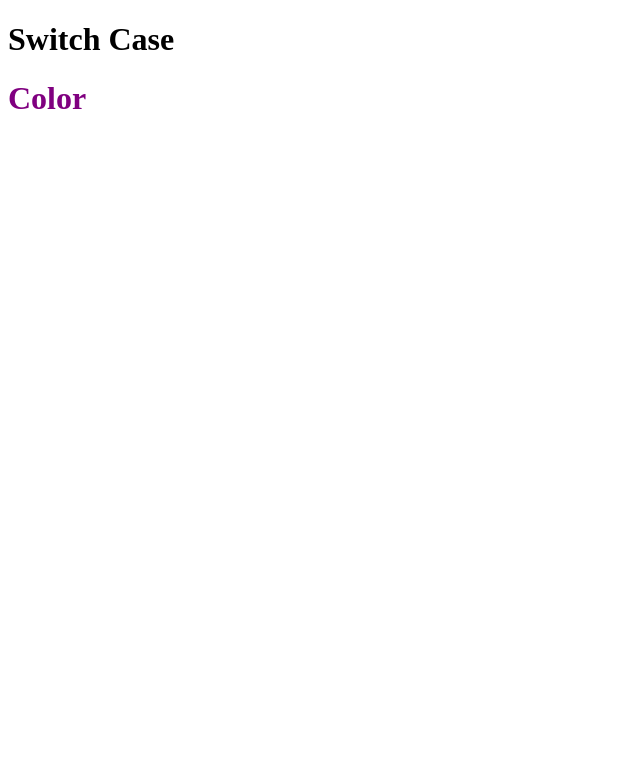
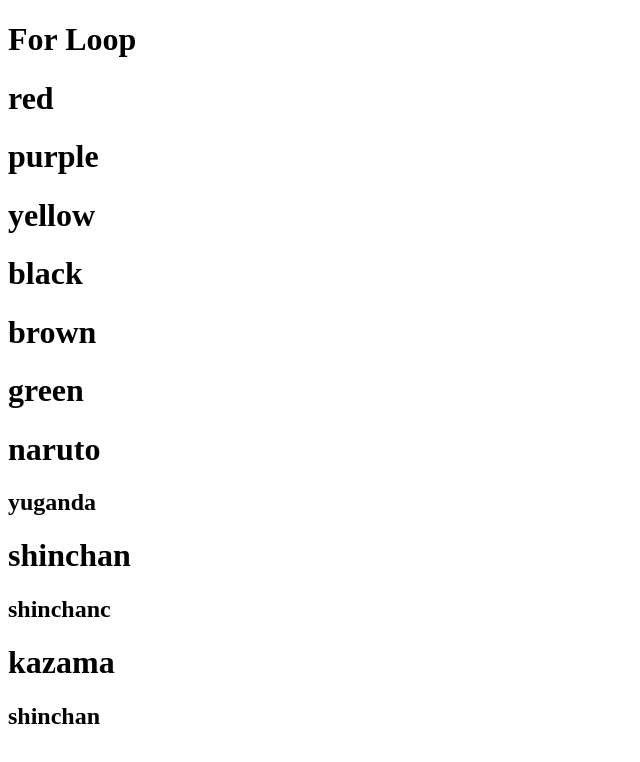
Before and after one commit to imkhushboo/Angular_project, an Angular app: page / in a window 1280 px wide. Shown: the top 762 px of the page, without its empty margins (0-640 px from the left). Built offline with nearby package versions, Linux system fonts and the light colour scheme.

Commit message:
for loop

```diff
--- a/src/app/app.component.html
+++ b/src/app/app.component.html
@@ -1,9 +1,9 @@
 <h1>{{title}} </h1>
-<div [ngSwitch]="color">
-    <h1 *ngSwitchCase="'red'" style="color:red"> Color</h1>
-    <h1 *ngSwitchCase="'green'" style="color:green"> Color</h1>
-    <h1 *ngSwitchCase="'blue'" style="color:blue"> Color</h1>
-    <h1 *ngSwitchCase="'yellow'" style="color:yellow"> Color</h1>
-    <h1 *ngSwitchCase="'purple'" style="color:purple"> Color</h1>
-    <h1 *ngSwitchDefault >Default</h1>
+
+<h1 *ngFor="let item of color">{{item}}</h1>
+
+
+<div *ngFor="let user of user_details">
+    <h1>{{user.name}}</h1>
+    <h2>{{user.anime}}</h2>
 </div>
--- a/src/app/app.component.ts
+++ b/src/app/app.component.ts
@@ -6,6 +6,25 @@
   styleUrls: ['./app.component.css']
 })
 export class AppComponent {
-  title = "Switch Case"
-  color = "purple"
+  title = "For Loop"
+  color = ["red","purple","yellow","black","brown","green"]
+  user_details = [
+    {
+      name:"naruto",
+      anime:"yuganda",
+      phoneno:1234
+    },
+    {
+      name:"shinchan",
+      anime:"shinchanc",
+      phoneno:1234
+    },
+    {
+      name:"kazama",
+      anime:"shinchan",
+      phoneno:1234
+    },
+
+  ]
+
   }
```
